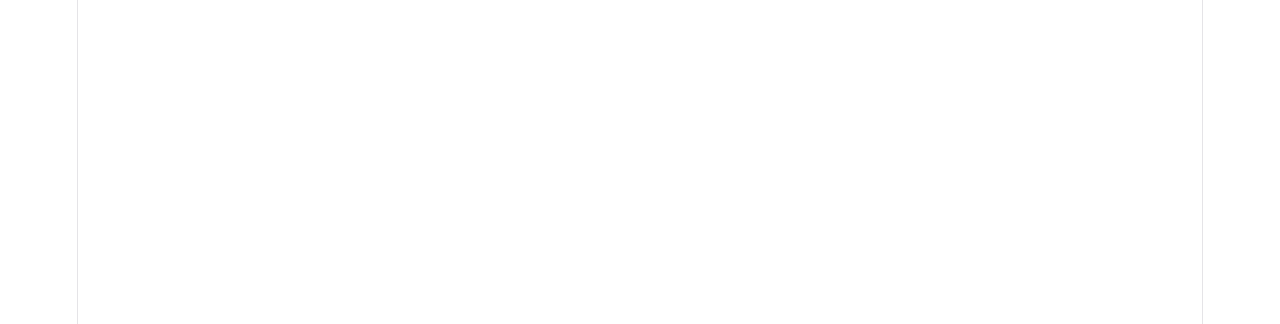
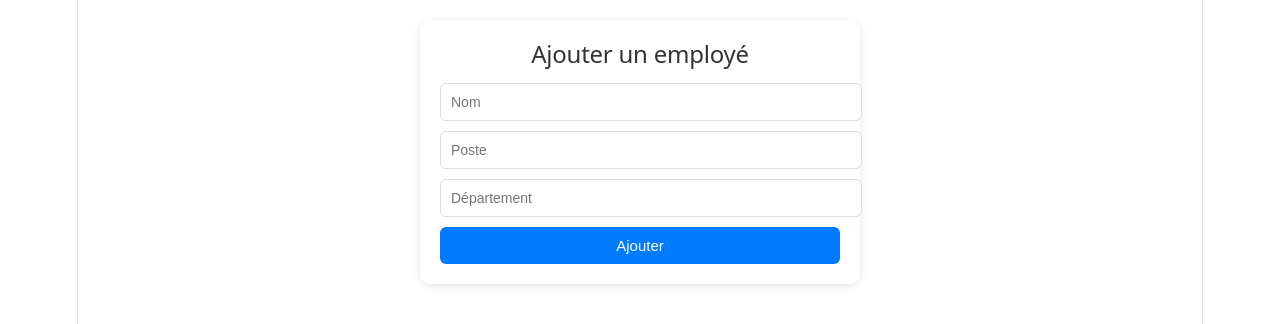
Before and after one commit to alce524/employee-app, a React (Vite) app: page / in a window 1280 px wide. Shown: the top 324 px of the page. Built offline with nearby package versions, Linux system fonts and the light colour scheme.

Commit message:
Ajout du style CSS et App

```diff
--- a/src/App.jsx
+++ b/src/App.jsx
@@ -1,7 +1,18 @@
+import { useState } from "react";
+import EmployeeForm from "./components/EmployeeForm";
+
 function App() {
+  const [employees, setEmployees] = useState([]);
+
+  const addEmployee = (employee) => {
+    setEmployees((prev) => [...prev, employee]);
+  };
+
   return (
-    <div></div>
-  )
+    <div>
+      <EmployeeForm addEmployee={addEmployee} />
+    </div>
+  );
 }
 
-export default App
+export default App;
--- /dev/null
+++ b/src/components/EmployeeForm.css
@@ -0,0 +1,51 @@
+/* Form container */
+.employee-form {
+  background-color: white;
+  padding: 20px;
+  margin: 20px auto;
+  border-radius: 10px;
+  max-width: 400px;
+  box-shadow: 0 2px 8px rgba(0, 0, 0, 0.1);
+}
+
+/* Title */
+.employee-form h2 {
+  text-align: center;
+  margin-bottom: 15px;
+  color: #333;
+}
+
+/* Inputs */
+.employee-form input {
+  width: 100%;
+  padding: 10px;
+  margin-bottom: 10px;
+  border: 1px solid #ddd;
+  border-radius: 6px;
+  font-size: 14px;
+  outline: none;
+  transition: border 0.2s;
+}
+
+/* Input focus */
+.employee-form input:focus {
+  border-color: #007bff;
+}
+
+/* Button */
+.employee-form button {
+  width: 100%;
+  padding: 10px;
+  background-color: #007bff;
+  color: white;
+  border: none;
+  border-radius: 6px;
+  font-size: 15px;
+  cursor: pointer;
+  transition: background-color 0.2s;
+}
+
+/* Button hover */
+.employee-form button:hover {
+  background-color: #0056b3;
+}
--- a/src/components/EmployeeForm.jsx
+++ b/src/components/EmployeeForm.jsx
@@ -1,4 +1,5 @@
 import { useState } from "react";
+import "./EmployeeForm.css";
 
 export default function EmployeeForm({ addEmployee }) {
   const [formData, setFormData] = useState({
@@ -33,7 +34,7 @@
   };
 
   return (
-    <form onSubmit={handleSubmit}>
+    <form className="employee-form" onSubmit={handleSubmit}>
       <h2>Ajouter un employé</h2>
 
       <input
```
